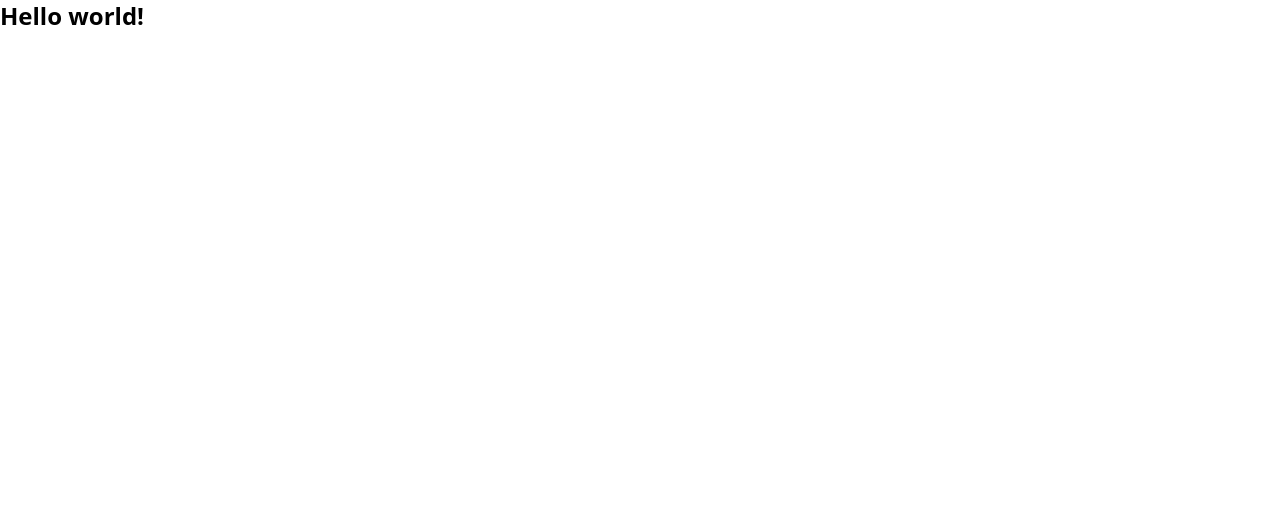
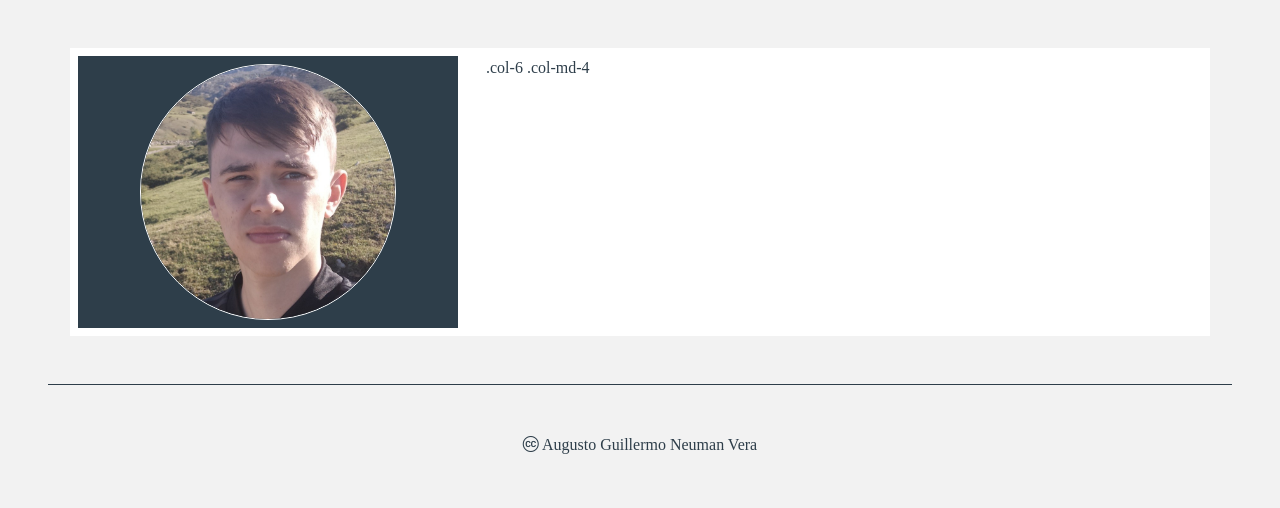
Before and after one commit to neumanv/Profile, a website: page src/index.html in a window 1280 px wide. Drawn offline with nearby package versions, Linux system fonts and the light colour scheme; a web font is replaced by a local one.

Commit message:
actualizacion de imagen

```diff
--- /dev/null
+++ b/css/custom.css
@@ -0,0 +1,28 @@
+@import url('https://fonts.googleapis.com/css2?family=Afacad:ital,wght@0,400..700;1,400..700&display=swap');
+@import url("https://cdn.jsdelivr.net/npm/bootstrap-icons@1.11.3/font/bootstrap-icons.min.css");
+
+:root{
+    --azul: #2e3e4a;
+}
+
+body {
+    font-family: 'Afacad';
+    background-color: #f2f2f2;
+    color: var(--azul);
+}
+
+#izq{
+    background-color: var(--azul);
+    display: flex;
+    justify-content: center;
+    align-items: center;
+}
+
+.foto{
+    border-radius: 100%;
+    border: 1px solid white;
+}
+
+footer{
+    border-top: 1px var(--azul) solid;
+}
--- a/src/index.html
+++ b/src/index.html
@@ -3,11 +3,23 @@
     <meta charset="UTF-8">
     <meta name="viewport" content="width=device-width, initial-scale=1.0">
     <title>Guillermo Neuman | CV</title>
+    <link rel="shortcut icon" type="image/x-icon" href="../img/favico.ico">
     <link href="./output.css" rel="stylesheet">
+    <link rel="stylesheet" href="../css/bootstrap.css">
+    <link rel="stylesheet" href="../css/custom.css">
+    <script src="../js/bootstrap.bundle.js"></script>
 </head>
 <body>
-    <h1 class="text-2xl font-bold">
-        Hello world!
-    </h1>
+    <div class="container bg-white my-5">
+        <div class="row">
+            <div id="izq" class="col-md-4 m-2 text-white p-2">
+                <img src="../img/mi-foto.png" alt="foto" class="foto w-64">
+            </div>
+            <div class="col-md-7 m-2">.col-6 .col-md-4</div>
+        </div>
+    </div>
+    <footer class="p-5 mx-5 text-center">
+        <i class="bi bi-cc-circle"></i> Augusto Guillermo Neuman Vera
+    </footer>
 </body>
 </html>
```
Also changed, not shown: img/favico.ico (added), img/mi-foto.png (added), src/output.css.
